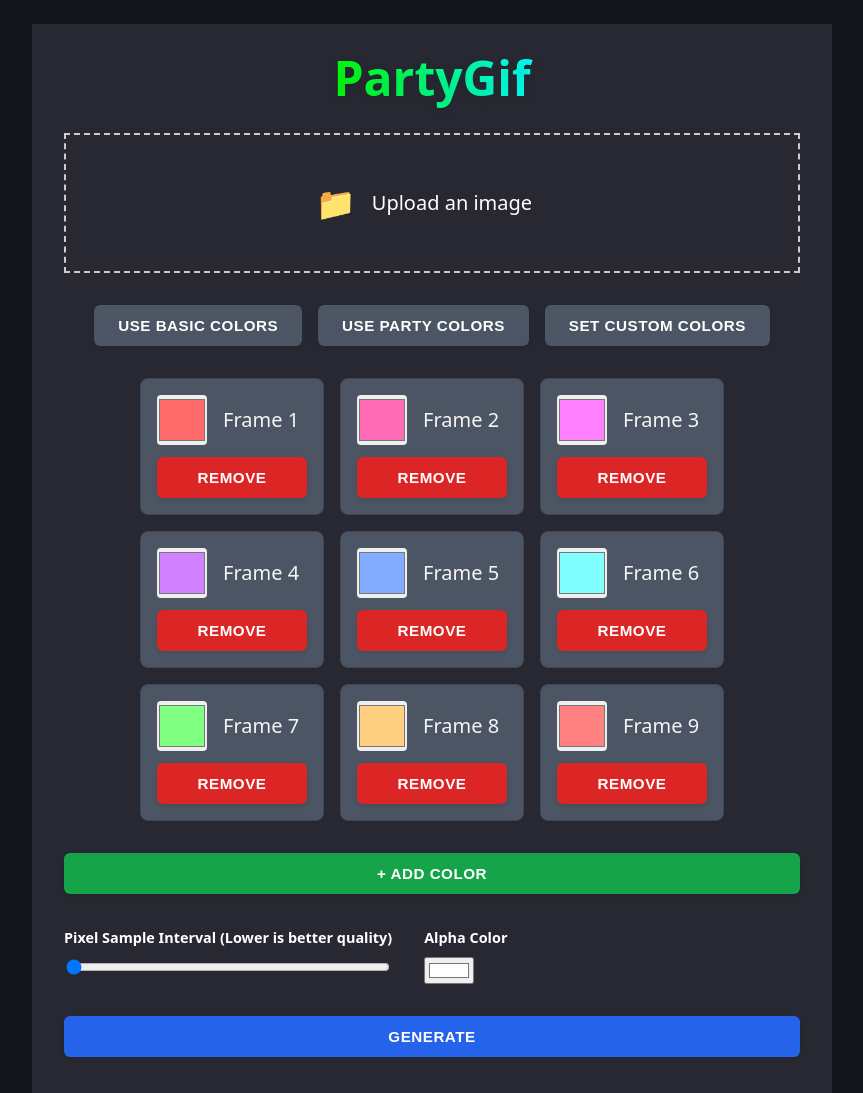
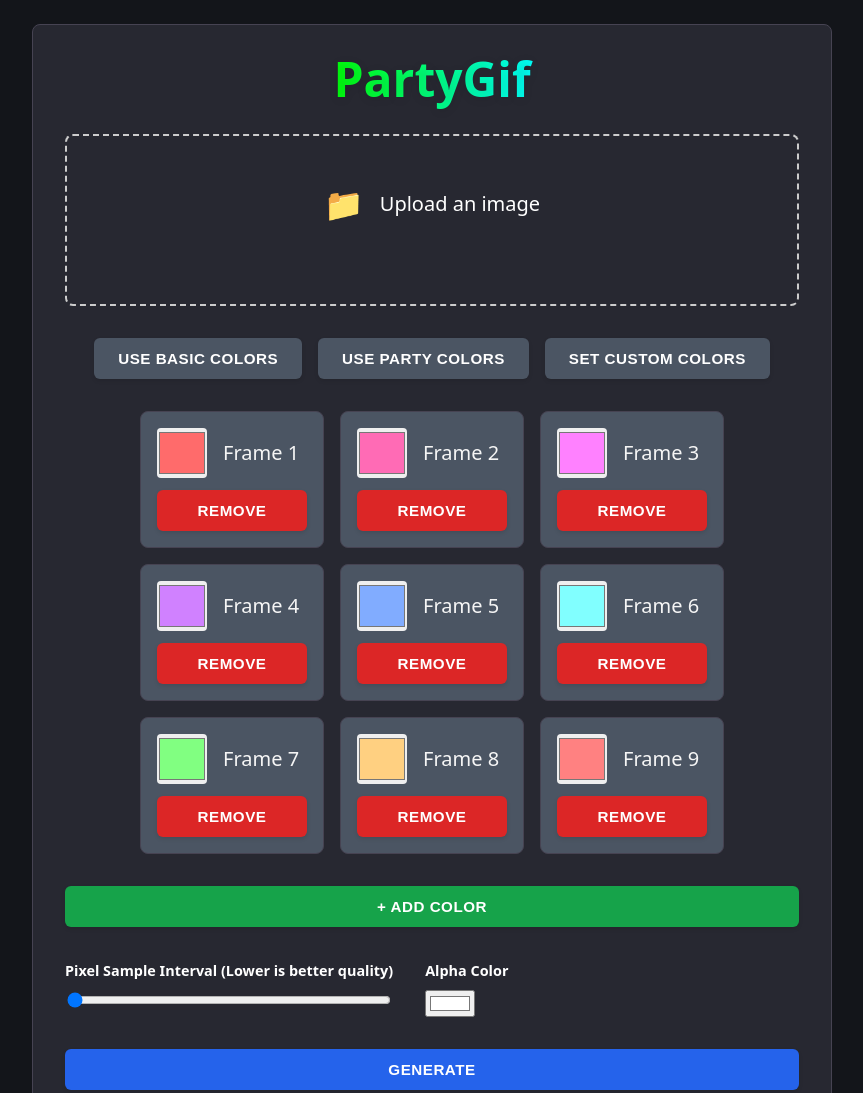
Before and after one commit to parkm/partygif, an Astro site: page / in a window 1280 px wide. Shown: the top 1093 px of the page, without its empty margins (208-1071 px from the left). Built offline with nearby package versions, Linux system fonts and the light colour scheme; Astro itself is replaced by a stand-in of ours.

Commit message:
Adjust styling

```diff
--- a/src/components/PartyGif.astro
+++ b/src/components/PartyGif.astro
@@ -18,8 +18,8 @@
         <div class="upload-content">
           <span class="upload-icon">📁</span>
           <p>Upload an image</p>
-          <img id="uploadedImage" alt="" style="max-width: 320px;" />
         </div>
+        <img id="uploadedImage" alt="" style="max-width: 320px;" />
       </label>
     </div>
 
@@ -66,6 +66,8 @@
   .party-gif {
     padding: 2rem;
     background-color: var(--card-bg);
+    border-radius: 8px;
+    border: 1px solid var(--border-color);
   }
   h1 {
     margin-top: 0;
@@ -79,6 +81,7 @@
   }
   .upload-area {
     border: 2px dashed #ccc;
+    border-radius: 8px;
     text-align: center;
   }
   .upload-area label {
@@ -91,7 +94,7 @@
     justify-content: center;
     gap: 1rem;
   }
-  .upload-area:hover {
+  .upload-area label:hover {
     filter: brightness(1.5);
   }
   .upload-icon {
```
